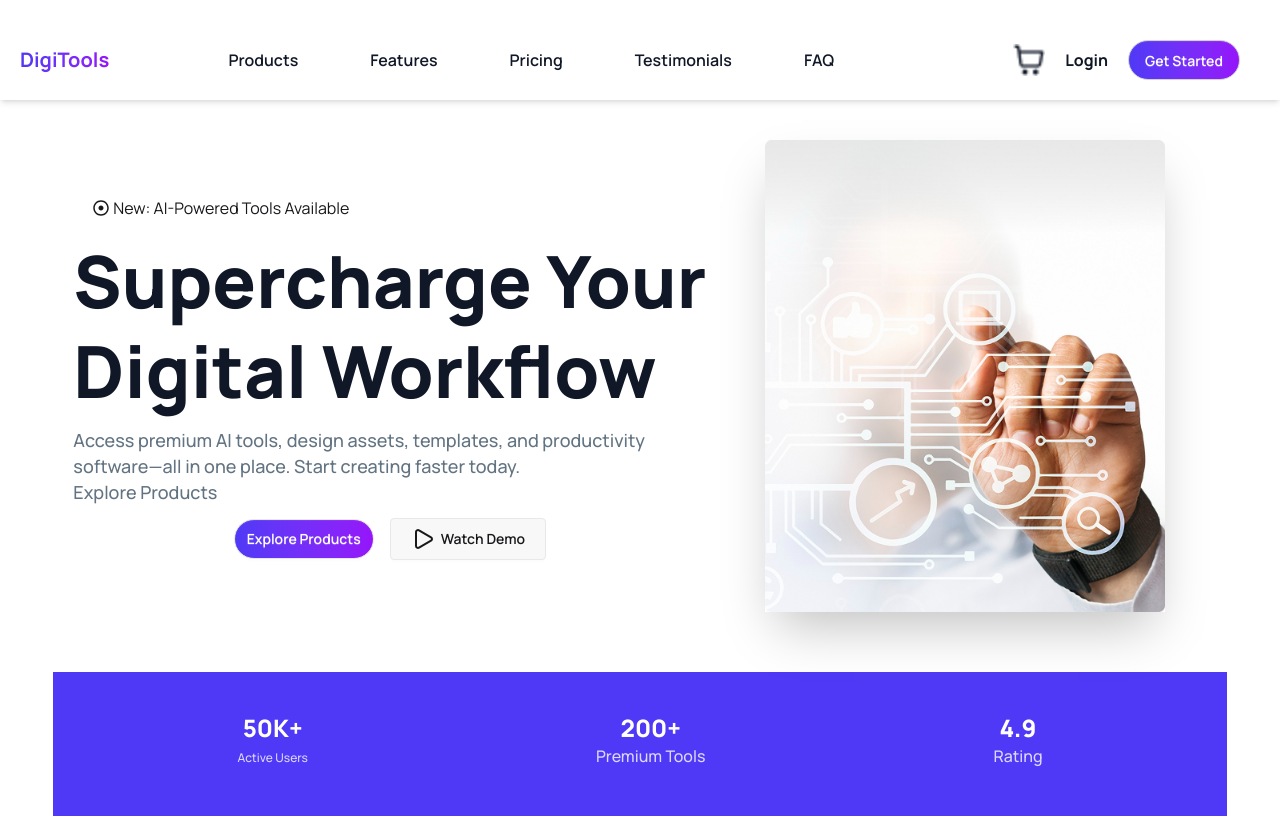
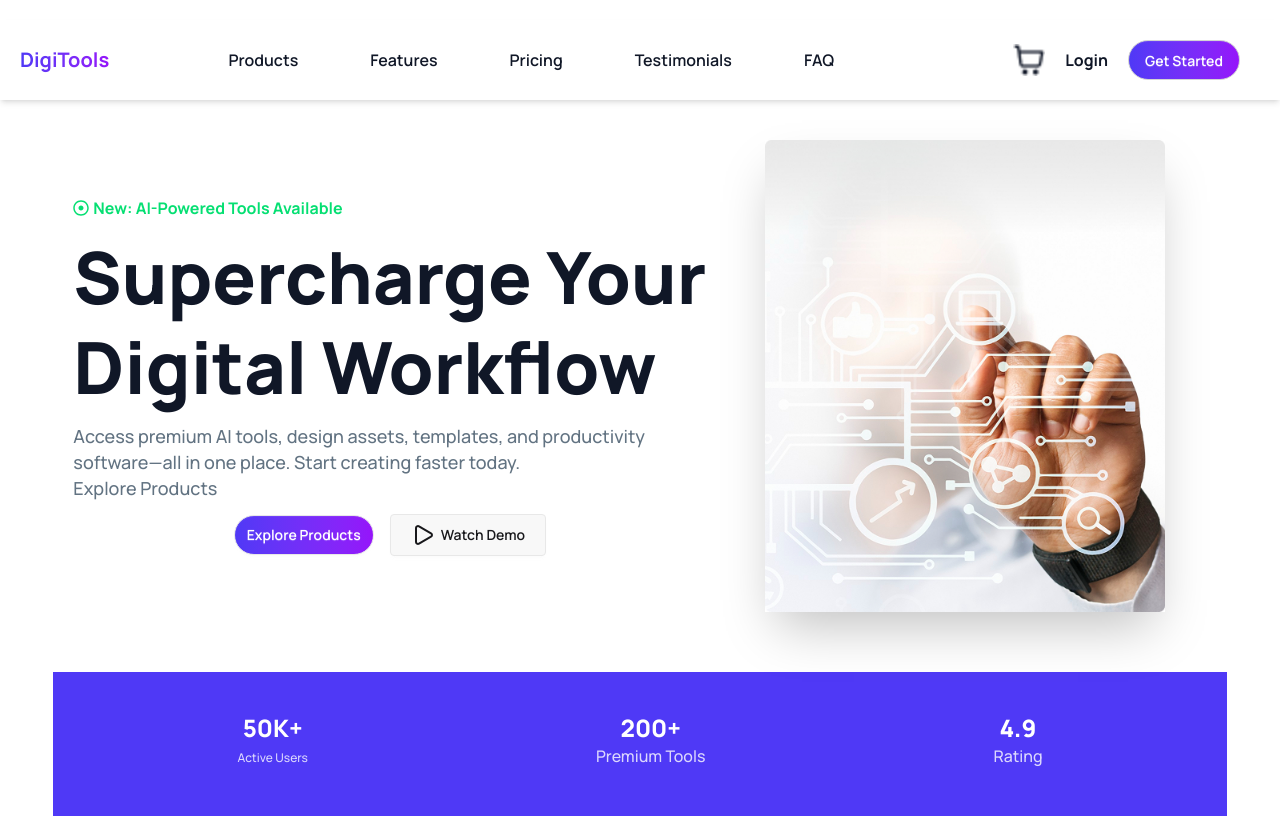
Before and after one commit to mdtanjidkhan/Assignment-06, a React (Vite) app: page / in a window 1280 px wide. Shown: the top 818 px of the page. Built offline with nearby package versions, Linux system fonts and the light colour scheme.

Commit message:
faet: add dynamic click counter logic to the Buy now button

```diff
--- a/src/components/BanarSection/Banar.jsx
+++ b/src/components/BanarSection/Banar.jsx
@@ -7,7 +7,7 @@ const Banar = () => {
         <div className='flex flex-col gap-4 md:flex-row w-11/12 mx-auto justify-between items-center p-5 mt-30 mb-10'>
             <div className='container-left  space-y-3'>
                 <div className=' '>
-                    <h2 className='rounded-lg flex gap-1 items-center cursor-pointer px-5 py-1'><FaRegDotCircle></FaRegDotCircle> New: AI-Powered Tools Available</h2>
+                    <h2 className='flex gap-1 items-center font-bold text-green-400 '><FaRegDotCircle></FaRegDotCircle> New: AI-Powered Tools Available</h2>
                 </div>
                 <p className='text-2xl sm:text-3xl md:text-[72px] md:font-extrabold text-[#101727] leading-tight '>Supercharge Your <br></br>Digital Workflow</p>
                 <p className='text-left md:text-left text-sm md:text-[18px] font-medium text-[#627382]'>
```
